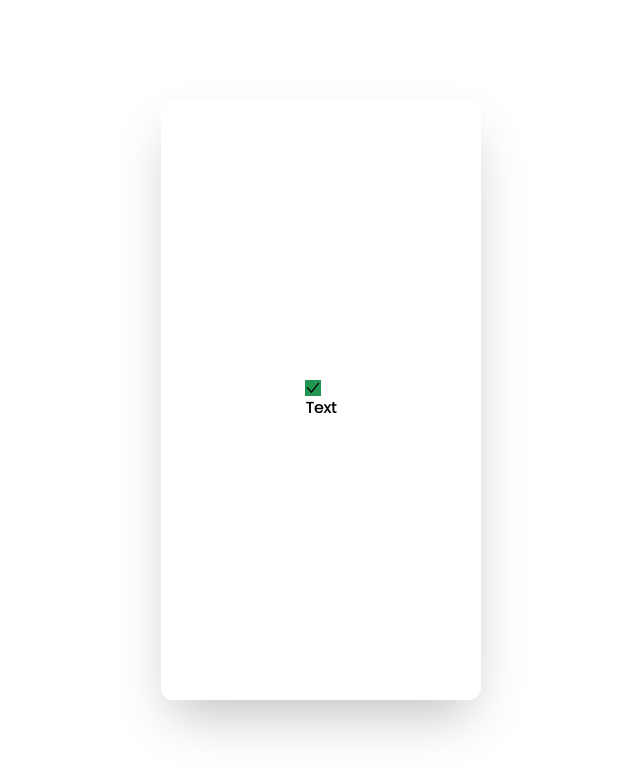
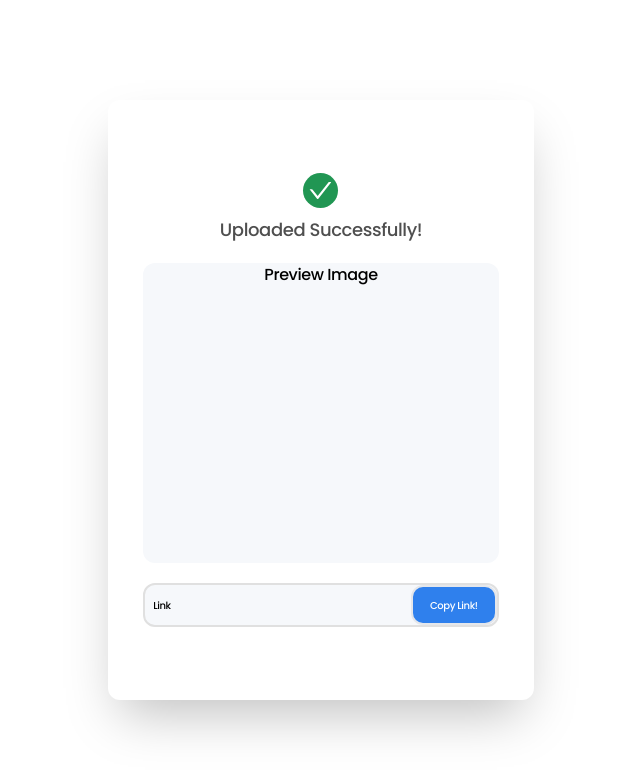
Before and after one commit to MouhsineNejmi/image-uploader, a React (Create React App) app in the folder client/: page / in a window 1280 px wide. Shown: the top 774 px of the page, without its empty margins (319-959 px from the left). Built offline with nearby package versions, Linux system fonts and the light colour scheme.

Commit message:
Create upload successful component ui

```diff
--- a/client/src/components/UploadImage.tsx
+++ b/client/src/components/UploadImage.tsx
@@ -3,7 +3,7 @@ import { ReactComponent as Illustration } from '../images/illustration.svg'
 
 const UploadImage = () => {
   return (
-    <div className='w-1/4 h-3/4 rounded-xl tracking-tight text-center font-medium shadow-2xl flex flex-col justify-center items-center'>
+    <div className='w-1/3 h-3/4 rounded-xl tracking-tight text-center font-medium shadow-2xl flex flex-col justify-center items-center'>
       <div>
         <p className='text-[18px] text-[#4F4F4F] pb-3'>Upload your image</p>
         <p className='text-[10px] text-[#828282]'>File should be Jpeg, Png...</p>
--- a/client/src/components/UploadResult.tsx
+++ b/client/src/components/UploadResult.tsx
@@ -3,19 +3,19 @@ import { AiOutlineCheck } from 'react-icons/ai';
 
 const UploadResult = () => {
   return (
-    <div className='w-1/4 h-3/4 rounded-xl tracking-tight text-center font-medium shadow-2xl flex flex-col justify-center items-center'>
-      <div className=''>
-        <AiOutlineCheck className='bg-[#219653]' />
-        Text
+    <div className='w-1/3 h-3/4 rounded-xl tracking-tight text-center font-medium shadow-2xl flex flex-col justify-center items-center'>
+      <div className='mb-5'>
+        <AiOutlineCheck className='bg-[#219653] mx-auto text-white rounded-full w-[35px] h-[35px] p-1 mb-2' />
+        <p className='text-[18px] text-[#4F4F4F]'>Uploaded Successfully!</p>
       </div>
 
-      <div>
-        <div>
-          {/* Preview Image */}
-        </div>
-        <div>
-          {/* Image Link /*} {/* Copy Link Btn */}
-        </div>
+      <div className='mb-5 w-5/6 h-1/2 mx-auto bg-[#F6F8FB] rounded-xl'>
+        Preview Image
+      </div>
+
+      <div className='w-5/6 text-left h-11 bg-[#F6F8FB] border-2 rounded-xl border-[#E0E0E0] flex items-center pl-2'>
+        <p className='w-3/4 text-[10px]'>Link</p>
+        <button className='w-1/4 text-[10px] text-white bg-[#2F80ED] h-full border-2 rounded-xl'>Copy Link!</button>
       </div>
     </div>
   )
```
